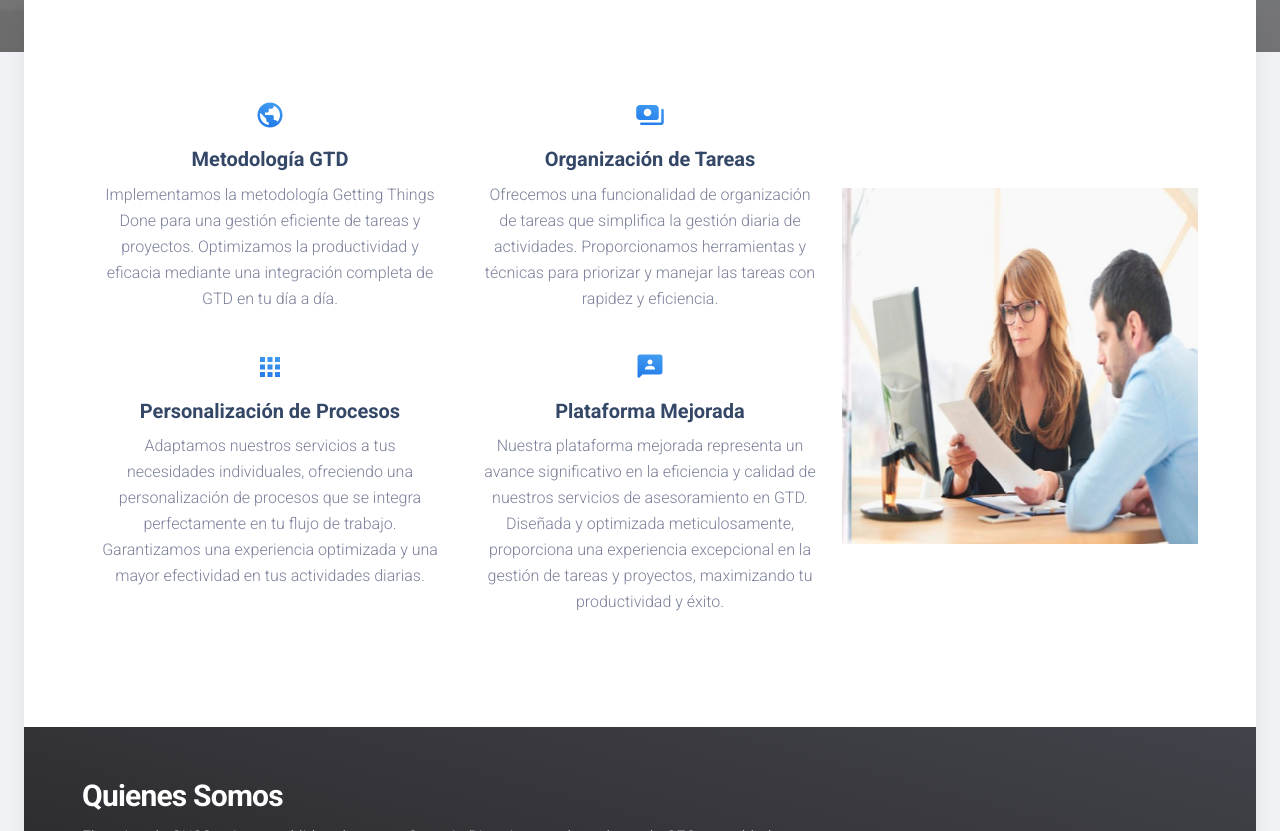
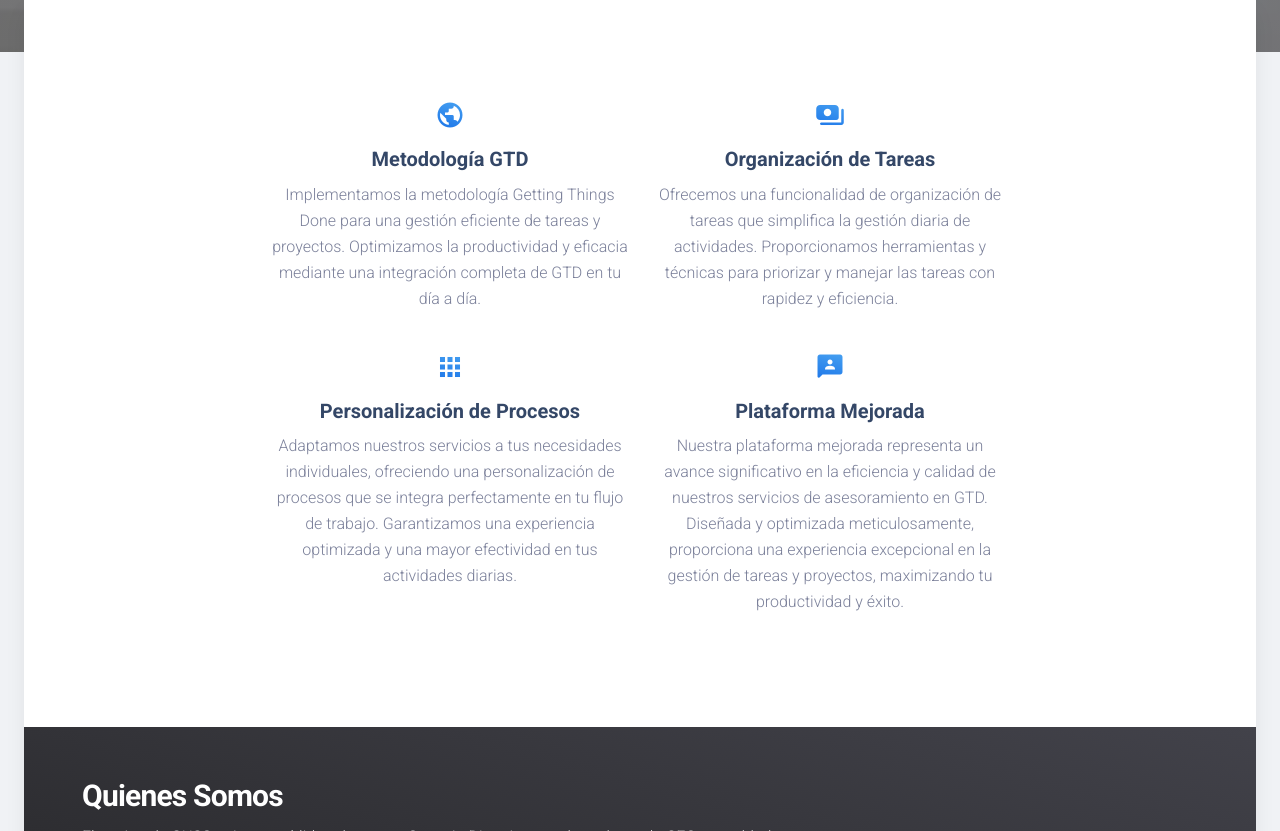
Before and after one commit to GUSServices/GUSService.github.io, a website: page index.html in a window 1280 px wide. Shown: the part 548-1379 px from the top of the page. Drawn offline with Linux system fonts and the light colour scheme; some packages are replaced by stand-ins of ours.

Commit message:
GUSS beta 1.1, se le quita el slider ya que no funciona

```diff
--- a/index.html
+++ b/index.html
@@ -123,47 +123,38 @@
     <!-- Section with four info areas left & one card right with image and waves -->
     <section class="py-7 text-center" id="nuestro_producto">
       <div class="container">
-        <div class="row">
-          <div class="col-lg-8 text-left">
-            <div class="row justify-content-center contenido">
+        <div class="row justify-content-center"> <!-- Añadido 'justify-content-center' para centrar los elementos -->
+          <div class="col-lg-8"> <!-- Quitado 'text-left' para centrar el contenido -->
+            <div class="row justify-content-center contenido"> <!-- Añadido 'justify-content-center' para centrar los elementos -->
               <div class="col-md-6">
-                <div class="info" style="margin-left: 20px;"> <!-- Ajuste del margen izquierdo -->
+                <div class="info" style="margin-left: auto; margin-right: auto;"> <!-- Ajuste del margen para centrar horizontalmente -->
                   <i class="material-icons text-3xl text-gradient text-info mb-3">public</i>
                   <h5>Metodología GTD</h5>
                   <p>Implementamos la metodología Getting Things Done para una gestión eficiente de tareas y proyectos. Optimizamos la productividad y eficacia mediante una integración completa de GTD en tu día a día.</p>
                 </div>
               </div>
               <div class="col-md-6">
-                <div class="info" style="margin-left: 20px;"> <!-- Ajuste del margen izquierdo -->
+                <div class="info" style="margin-left: auto; margin-right: auto;"> <!-- Ajuste del margen para centrar horizontalmente -->
                   <i class="material-icons text-3xl text-gradient text-info mb-3">payments</i>
                   <h5>Organización de Tareas</h5>
                   <p>Ofrecemos una funcionalidad de organización de tareas que simplifica la gestión diaria de actividades. Proporcionamos herramientas y técnicas para priorizar y manejar las tareas con rapidez y eficiencia.</p>
                 </div>
               </div>
             </div>
-            <div class="row justify-content-center mt-4 contenido">
+            <div class="row justify-content-center mt-4 contenido"> <!-- Añadido 'justify-content-center' para centrar los elementos -->
               <div class="col-md-6">
-                <div class="info" style="margin-left: 20px;"> <!-- Ajuste del margen izquierdo -->
+                <div class="info" style="margin-left: auto; margin-right: auto;"> <!-- Ajuste del margen para centrar horizontalmente -->
                   <i class="material-icons text-3xl text-gradient text-info mb-3">apps</i>
                   <h5>Personalización de Procesos</h5>
                   <p>Adaptamos nuestros servicios a tus necesidades individuales, ofreciendo una personalización de procesos que se integra perfectamente en tu flujo de trabajo. Garantizamos una experiencia optimizada y una mayor efectividad en tus actividades diarias.</p>
                 </div>
               </div>
               <div class="col-md-6">
-                <div class="info" style="margin-left: 20px;"> <!-- Ajuste del margen izquierdo -->
+                <div class="info" style="margin-left: auto; margin-right: auto;"> <!-- Ajuste del margen para centrar horizontalmente -->
                   <i class="material-icons text-3xl text-gradient text-info mb-3">3p</i>
                   <h5>Plataforma Mejorada</h5>
                   <p>Nuestra plataforma mejorada representa un avance significativo en la eficiencia y calidad de nuestros servicios de asesoramiento en GTD. Diseñada y optimizada meticulosamente, proporciona una experiencia excepcional en la gestión de tareas y proyectos, maximizando tu productividad y éxito.</p>
                 </div>
-              </div>
-            </div>
-          </div>
-          <div class="col-lg-4 align-self-center"> <!-- Ajustamos la posición hacia la derecha -->
-            <div class="carousel">
-              <div class="slides">
-                <div class="slide"><img src="fotos/1.jpg" alt="Imagen 1"></div>
-                <div class="slide"><img src="fotos/2.jpg" alt="Imagen 2"></div>
-                <div class="slide"><img src="fotos/3.jpg" alt="Imagen 3"></div>
               </div>
             </div>
           </div>
```
